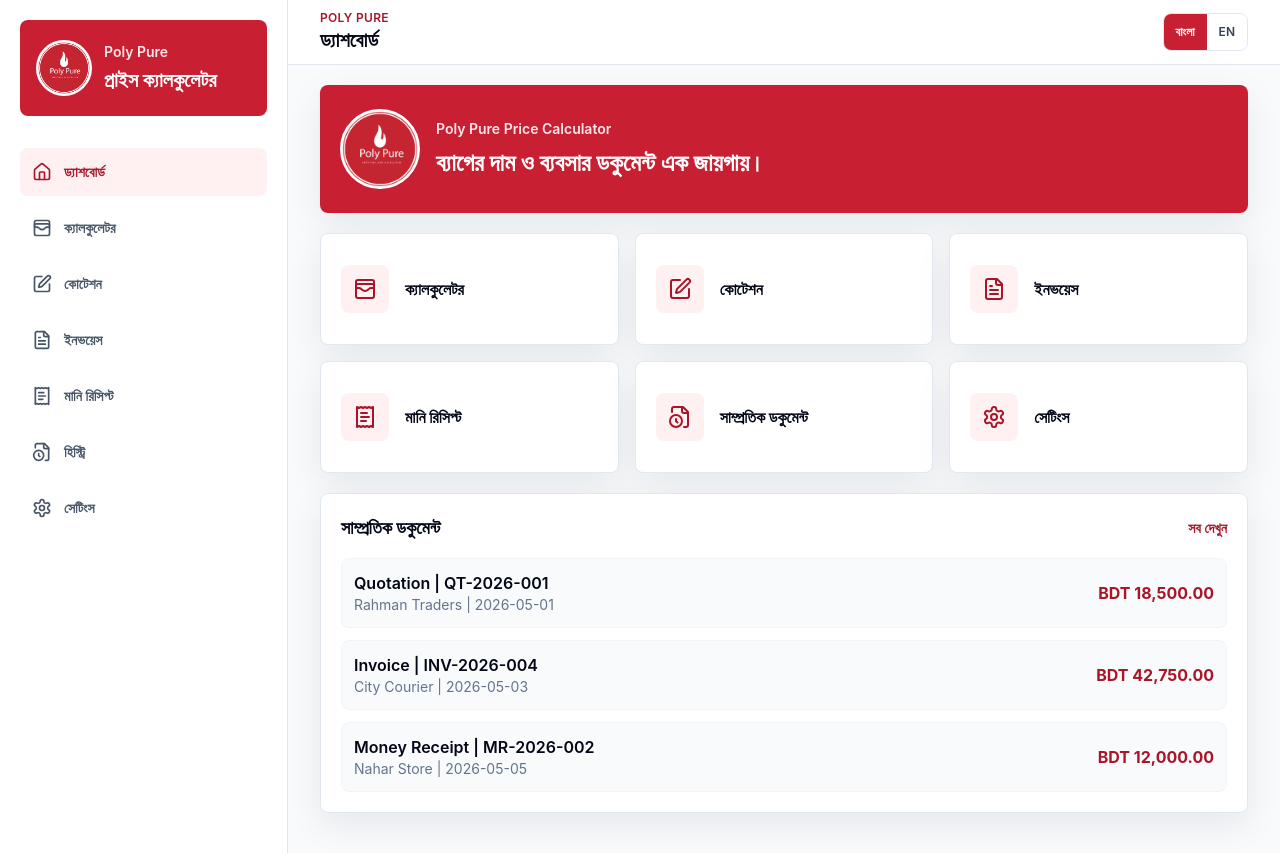
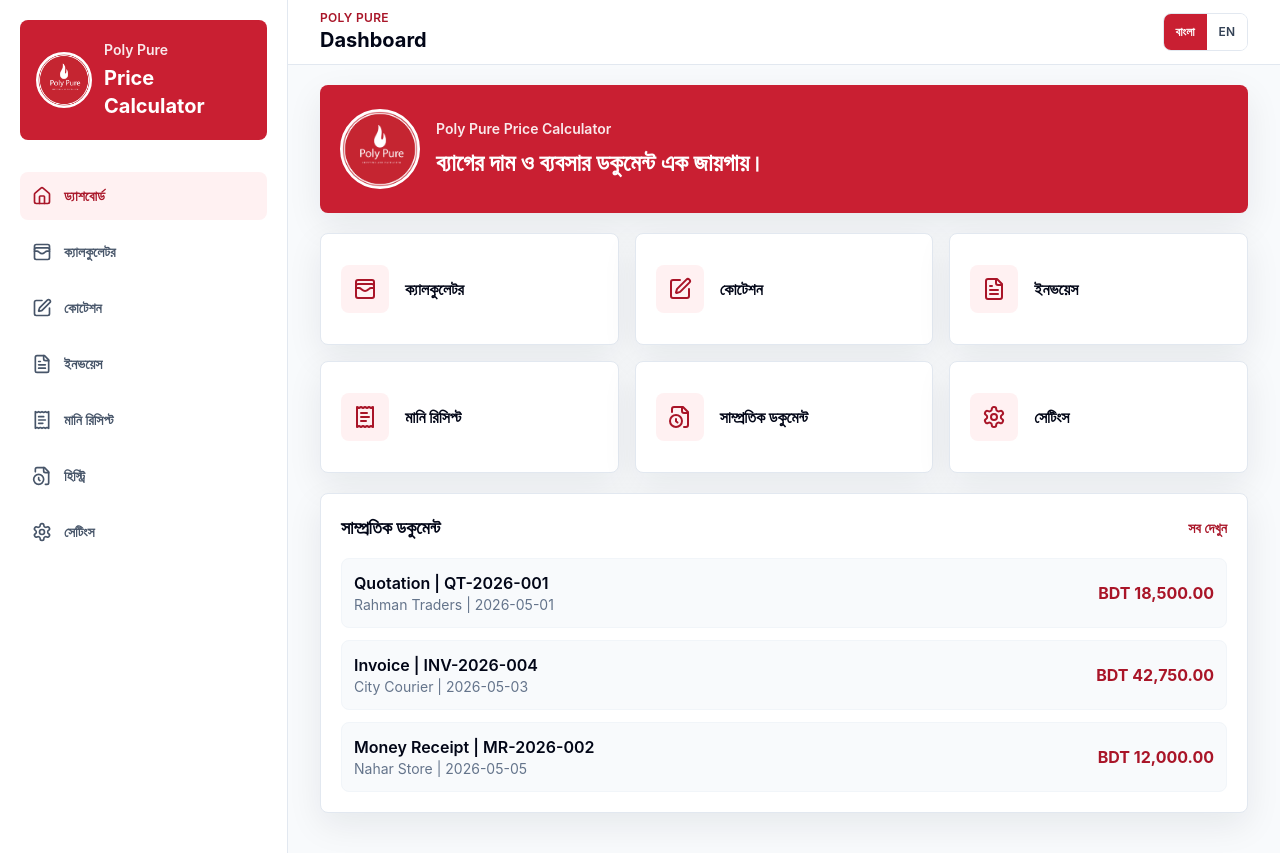
Before and after one commit to tusharmrong/polypure-price-calculator, a React (Vite) app: page / in a window 1280 px wide. Built offline with nearby package versions, Linux system fonts and the light colour scheme.

Commit message:
Keep module titles and brand block in English across all modules

```diff
--- a/src/components/Header.jsx
+++ b/src/components/Header.jsx
@@ -5,13 +5,13 @@
   const { language, setLanguage, t } = useUiLanguage()
   const location = useLocation()
   const titles = {
-    '/': t('nav_dashboard'),
-    '/calculator': t('nav_calculator'),
+    '/': 'Dashboard',
+    '/calculator': 'Calculator',
     '/quotation': 'Quotation',
     '/invoice': 'Invoice',
     '/money-receipt': 'Money Receipt',
-    '/history': t('nav_history'),
-    '/settings': t('settings_title')
+    '/history': 'History',
+    '/settings': 'Settings'
   }
   const title = titles[location.pathname] || 'Poly Pure'
 
--- a/src/components/Sidebar.jsx
+++ b/src/components/Sidebar.jsx
@@ -34,7 +34,7 @@
             />
             <div>
               <p className="text-sm font-semibold opacity-90">Poly Pure</p>
-              <p className="mt-1 text-xl font-bold">{t('app_title')}</p>
+              <p className="mt-1 text-xl font-bold">Price Calculator</p>
             </div>
           </div>
         </div>
```
